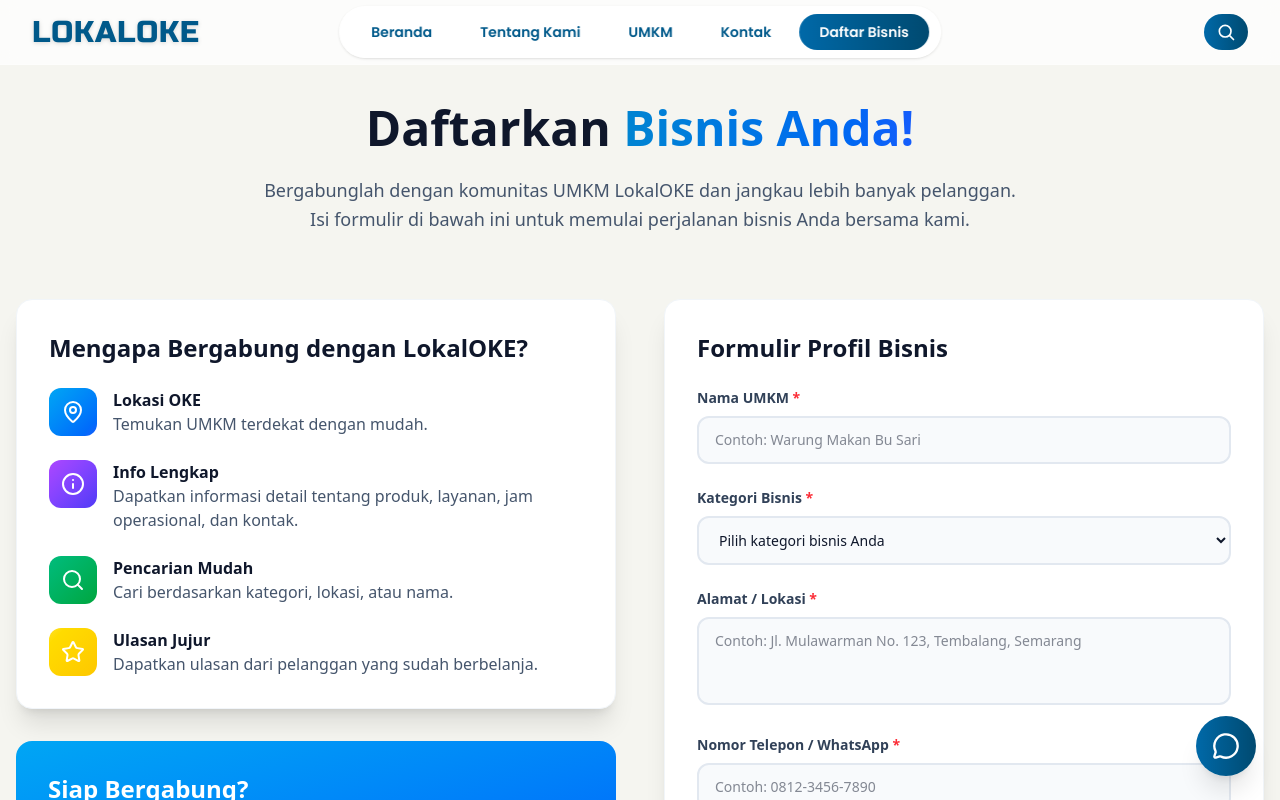
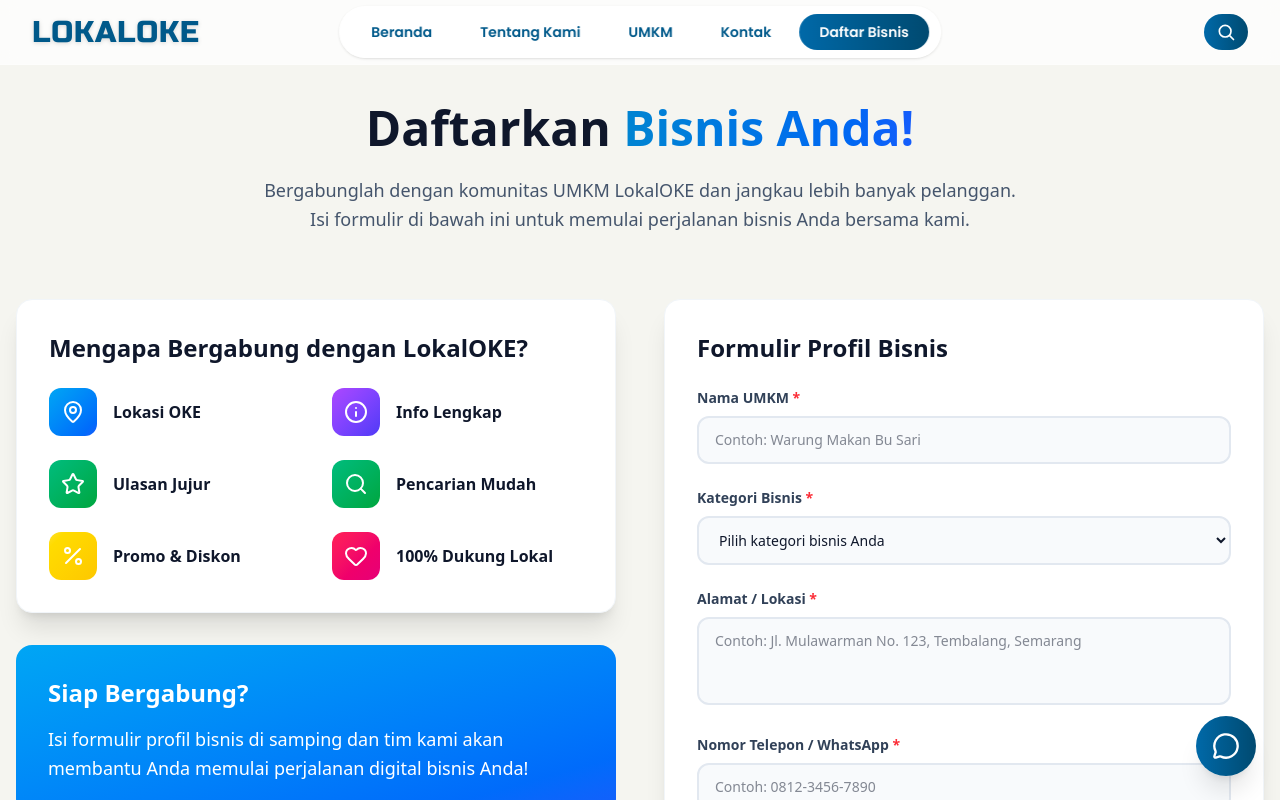
Before and after one commit to Gzaa19/LokalOKE, a React (Vite) app: page /daftar-bisnis in a window 1280 px wide. Shown: the top 800 px of the page. Built offline with nearby package versions, Linux system fonts and the light colour scheme.

Commit message:
finising

```diff
--- a/src/components/home/features.jsx
+++ b/src/components/home/features.jsx
@@ -16,7 +16,7 @@ export default function Features() {
                 </p>
             </div>
 
-            <div className="mx-auto grid justify-center gap-6 sm:grid-cols-2 md:max-w-6xl md:grid-cols-3">
+            <div className="mx-auto grid justify-center gap-6 sm:grid-cols-2 md:max-w-6xl md:grid-cols-2 lg:grid-cols-3">
                 <AnimatedCard
                     hoverEffect="lift"
                     entranceAnimation="slideUp"
--- a/src/features/about/About.jsx
+++ b/src/features/about/About.jsx
@@ -149,7 +149,7 @@ const About = () => {
                             </motion.p>
 
                             <motion.div
-                                className="grid md:grid-cols-3 gap-8 md:gap-12 relative z-10"
+                                className="grid md:grid-cols-2 lg:grid-cols-3 gap-8 md:gap-12 relative z-10"
                                 variants={containerVariants}
                             >
                                 <motion.div
--- a/src/features/business-register/BusinessRegister.jsx
+++ b/src/features/business-register/BusinessRegister.jsx
@@ -1,5 +1,5 @@
 import React from 'react';
-import { MapPin, Info ,Star, Send, Search } from 'lucide-react';
+import { MapPin, Info ,Star, Send, Search, Percent, Heart } from 'lucide-react';
 import AnimatedContainer from '../../components/ui/Container';
 import { categories } from '../../Data/umkm';
 import { useBusinessRegister } from '../../hooks/useBusinessRegister';
@@ -12,7 +12,7 @@ export default function BusinessRegister() {
     return (
         <AnimatedContainer
             variant="fadeIn"
-            className="min-h-screen py-16 px-4"
+            className="py-12 md:py-16 px-4"
         >
             <div className="max-w-7xl mx-auto">
                 <div className="text-center mb-16">
@@ -29,44 +29,58 @@ export default function BusinessRegister() {
                         <div className="bg-white rounded-2xl p-8 shadow-xl border border-slate-100">
                             <h2 className="text-2xl font-bold text-slate-900 mb-6">Mengapa Bergabung dengan LokalOKE?</h2>
 
-                            <div className="space-y-6">
-                                <div className="flex items-start group">
+                            <div className="grid md:grid-cols-2 gap-6 md:gap-x-8">
+                                <div className="flex items-center gap-4 group">
                                     <div className="bg-gradient-to-br from-sky-500 to-blue-600 h-12 w-12 rounded-xl flex items-center justify-center shrink-0 group-hover:scale-110 transition-transform duration-200">
                                         <MapPin className="w-6 h-6 text-white" />
                                     </div>
-                                    <div className="ml-4">
+                                    <div>
                                         <h3 className="font-semibold text-slate-900">Lokasi OKE</h3>
-                                        <p className="text-slate-600">Temukan UMKM terdekat dengan mudah.</p>
                                     </div>
                                 </div>
 
-                                <div className="flex items-start group">
+                                <div className="flex items-center gap-4 group">
                                     <div className="bg-gradient-to-br from-purple-500 to-indigo-600 h-12 w-12 rounded-xl flex items-center justify-center shrink-0 group-hover:scale-110 transition-transform duration-200">
                                         <Info className="w-6 h-6 text-white" />
                                     </div>
-                                    <div className="ml-4">
+                                    <div>
                                         <h3 className="font-semibold text-slate-900">Info Lengkap</h3>
-                                        <p className="text-slate-600">Dapatkan informasi detail tentang produk, layanan, jam operasional, dan kontak.</p>
                                     </div>
                                 </div>
 
-                                <div className="flex items-start group">
+                                <div className="flex items-center gap-4 group">
+                                    <div className="bg-gradient-to-br from-emerald-500 to-green-600 h-12 w-12 rounded-xl flex items-center justify-center shrink-0 group-hover:scale-110 transition-transform duration-200">
+                                        <Star className="w-6 h-6 text-white" />
+                                    </div>
+                                    <div>
+                                        <h3 className="font-semibold text-slate-900">Ulasan Jujur</h3>
+                                    </div>
+                                </div>
+
+                                <div className="flex items-center gap-4 group">
                                     <div className="bg-gradient-to-br from-emerald-500 to-green-600 h-12 w-12 rounded-xl flex items-center justify-center shrink-0 group-hover:scale-110 transition-transform duration-200">
                                         <Search className="w-6 h-6 text-white" />
                                     </div>
-                                    <div className="ml-4">
+                                    <div>
                                         <h3 className="font-semibold text-slate-900">Pencarian Mudah</h3>
-                                        <p className="text-slate-600">Cari berdasarkan kategori, lokasi, atau nama.</p>
                                     </div>
                                 </div>
 
-                                <div className="flex items-start group">
+                                <div className="flex items-center gap-4 group">
                                     <div className="bg-gradient-to-br from-yellow-300 to-yellow-400 h-12 w-12 rounded-xl flex items-center justify-center shrink-0 group-hover:scale-110 transition-transform duration-200">
-                                        <Star className="w-6 h-6 text-white" />
+                                        <Percent className="w-6 h-6 text-white" />
                                     </div>
-                                    <div className="ml-4">
-                                        <h3 className="font-semibold text-slate-900">Ulasan Jujur</h3>
-                                        <p className="text-slate-600">Dapatkan ulasan dari pelanggan yang sudah berbelanja.</p>
+                                    <div>
+                                        <h3 className="font-semibold text-slate-900">Promo & Diskon</h3>
+                                    </div>
+                                </div>
+
+                                <div className="flex items-center gap-4 group">
+                                    <div className="bg-gradient-to-br from-rose-500 to-pink-600 h-12 w-12 rounded-xl flex items-center justify-center shrink-0 group-hover:scale-110 transition-transform duration-200">
+                                        <Heart className="w-6 h-6 text-white" />
+                                    </div>
+                                    <div>
+                                        <h3 className="font-semibold text-slate-900">100% Dukung Lokal</h3>
                                     </div>
                                 </div>
                             </div>
--- a/src/features/kontak/kontak.jsx
+++ b/src/features/kontak/kontak.jsx
@@ -9,7 +9,7 @@ export default function Kontak() {
     return (
         <AnimatedContainer
             variant="fadeIn"
-            className="min-h-screen py-16 px-4"
+            className="py-12 md:py-16 px-4"
         >
             <div className="max-w-7xl mx-auto">
                 <div className="text-center mb-16">
```
